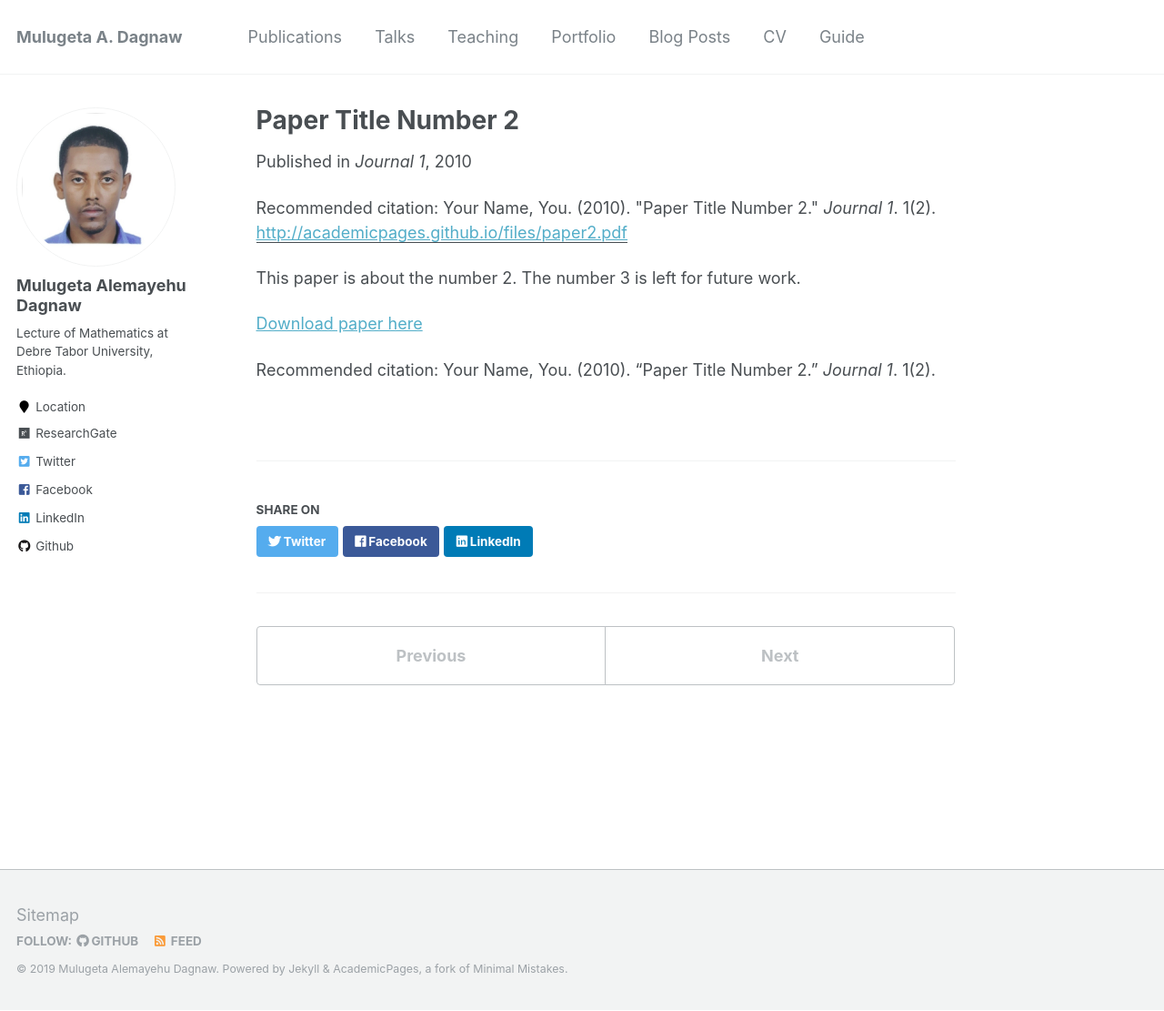
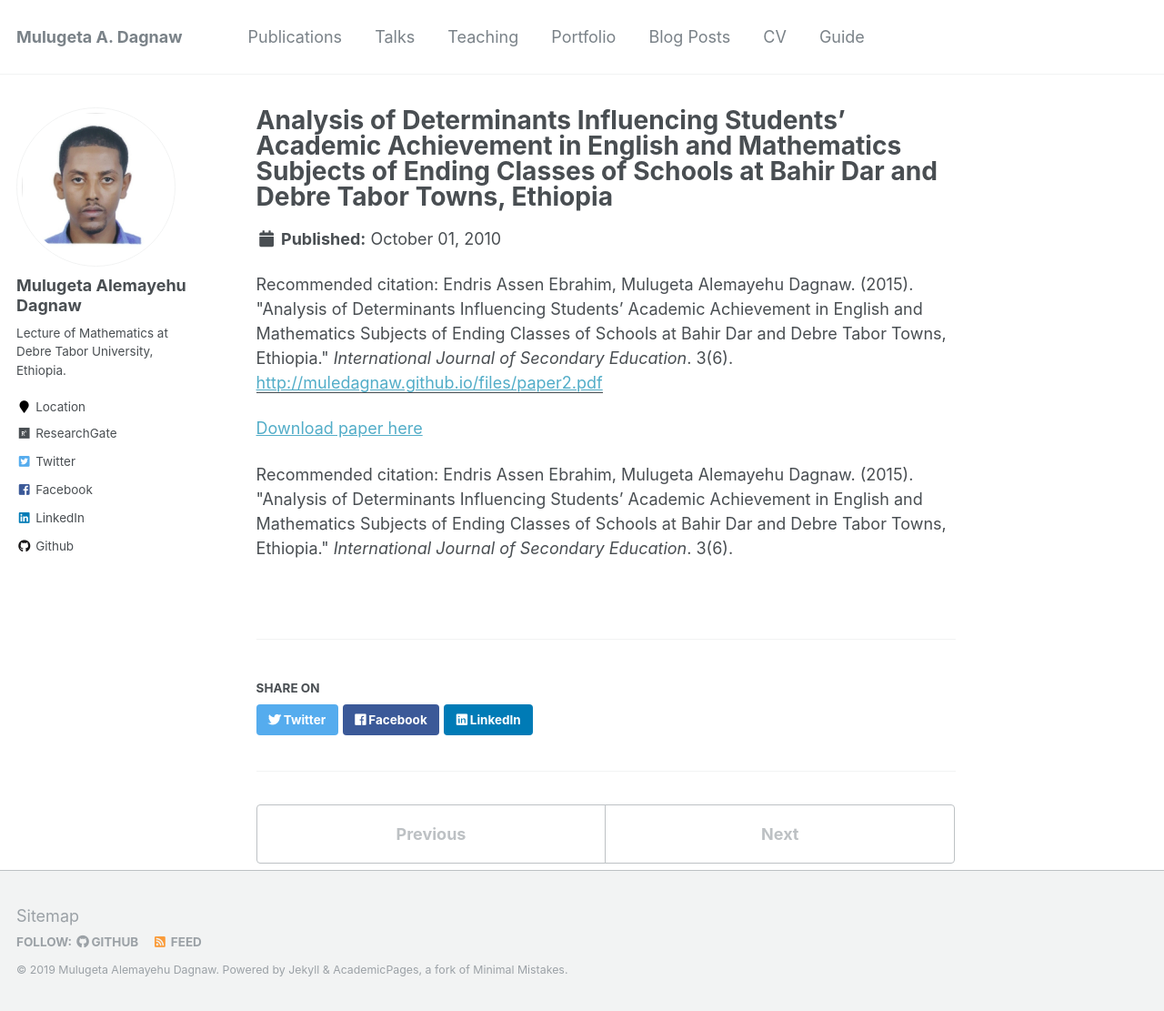
Before and after one commit to muledagnaw/muledagnaw.github.io, a Jekyll site: the page built from _publications/2010-10-01-paper-title-number-2.md, in a window 1280 px wide and 1111 px high. Shown: the whole window at 91% size. Built offline with Jekyll 4.4.1, drawn with Linux system fonts in a browser that asks for light colours.

Commit message:
new6 updated site

```diff
--- a/_publications/2010-10-01-paper-title-number-2.md
+++ b/_publications/2010-10-01-paper-title-number-2.md
@@ -1,15 +1,23 @@
 ---
-title: "Paper Title Number 2"
+title: "Analysis of
+Determinants Influencing Students’ Academic Achievement in English and
+Mathematics Subjects of Ending Classes of Schools at Bahir Dar and Debre
+Tabor Towns, Ethiopia"
 collection: publications
-permalink: /publication/2010-10-01-paper-title-number-2
-excerpt: 'This paper is about the number 2. The number 3 is left for future work.'
-date: 2010-10-01
-venue: 'Journal 1'
-paperurl: 'http://academicpages.github.io/files/paper2.pdf'
-citation: 'Your Name, You. (2010). &quot;Paper Title Number 2.&quot; <i>Journal 1</i>. 1(2).'
+permalink:
+excerpt:
+venue:
+paperurl: 'http://muledagnaw.github.io/files/paper2.pdf'
+citation: 'Endris Assen Ebrahim, Mulugeta Alemayehu Dagnaw. (2015). &quot;Analysis of
+Determinants Influencing Students’ Academic Achievement in English and
+Mathematics Subjects of Ending Classes of Schools at Bahir Dar and Debre
+Tabor Towns, Ethiopia.&quot; <i>International Journal of Secondary Education</i>. 3(6).'
 ---
-This paper is about the number 2. The number 3 is left for future work.
 
-[Download paper here](http://academicpages.github.io/files/paper2.pdf)
 
-Recommended citation: Your Name, You. (2010). "Paper Title Number 2." <i>Journal 1</i>. 1(2).
+[Download paper here](http://muledagnaw.github.io/files/paper2.pdf)
+
+Recommended citation: Endris Assen Ebrahim, Mulugeta Alemayehu Dagnaw. (2015). &quot;Analysis of
+Determinants Influencing Students’ Academic Achievement in English and
+Mathematics Subjects of Ending Classes of Schools at Bahir Dar and Debre
+Tabor Towns, Ethiopia.&quot; <i>International Journal of Secondary Education</i>. 3(6).
```
Also changed, not shown: _publications/2009-10-01-paper-title-number-1.md (+2 -2 lines), 2 other files.
